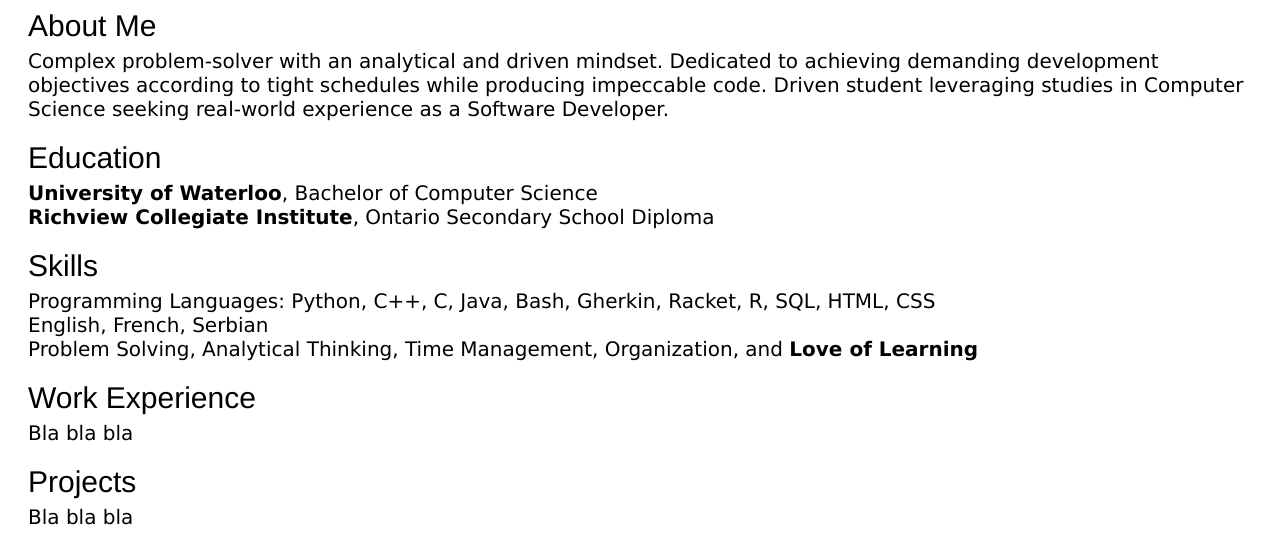
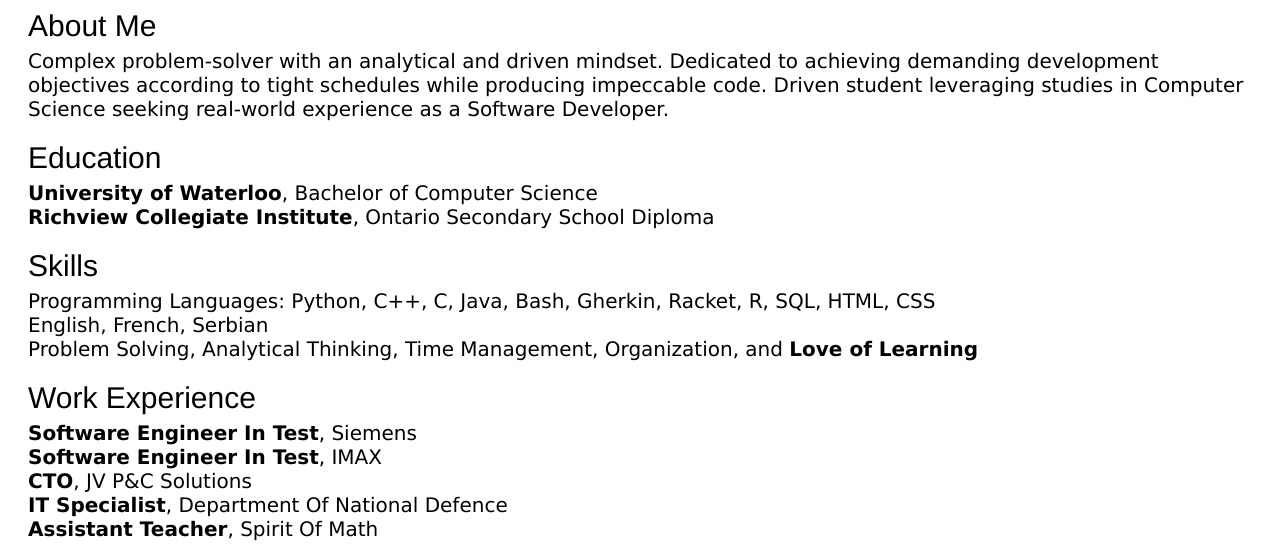
Before and after one commit to pvico12/pvico12.github.io-personal-website, a plain HTML site: page index.html in a window 1280 px wide. Shown: the part 176-722 px from the top of the page. Drawn offline with Linux system fonts and the light colour scheme.

Commit message:
add job titles

```diff
--- a/index.html
+++ b/index.html
@@ -57,7 +57,46 @@
                     Work Experience
                 </div>
                 <div class="resume-section-content">
-                    Bla bla bla
+                    <div class="work-experience-section">
+                        <div class="work-experience-title">
+                            <b>Software Engineer In Test</b>, Siemens
+                        </div>
+                        <div class="work-experience-content">
+
+                        </div>
+                    </div>
+                    <div class="work-experience-section">
+                        <div class="work-experience-title">
+                            <b>Software Engineer In Test</b>, IMAX
+                        </div>
+                        <div class="work-experience-content">
+
+                        </div>
+                    </div>
+                    <div class="work-experience-section">
+                        <div class="work-experience-title">
+                            <b>CTO</b>, JV P&C Solutions
+                        </div>
+                        <div class="work-experience-content">
+
+                        </div>
+                    </div>
+                    <div class="work-experience-section">
+                        <div class="work-experience-title">
+                            <b>IT Specialist</b>, Department Of National Defence
+                        </div>
+                        <div class="work-experience-content">
+
+                        </div>
+                    </div>
+                    <div class="work-experience-section">
+                        <div class="work-experience-title">
+                            <b>Assistant Teacher</b>, Spirit Of Math
+                        </div>
+                        <div class="work-experience-content">
+
+                        </div>
+                    </div>
                 </div>
             </div>
             <div class="resume-section projects-container">
```
